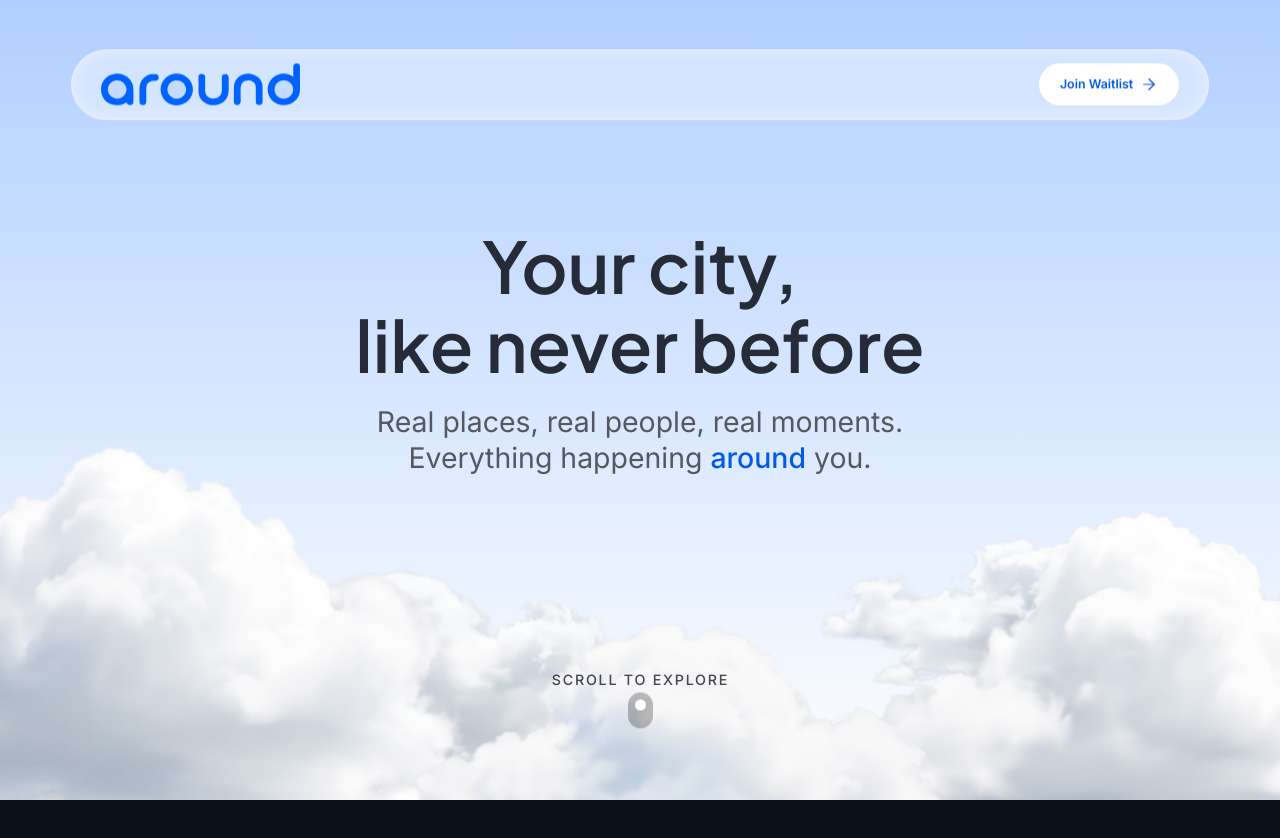
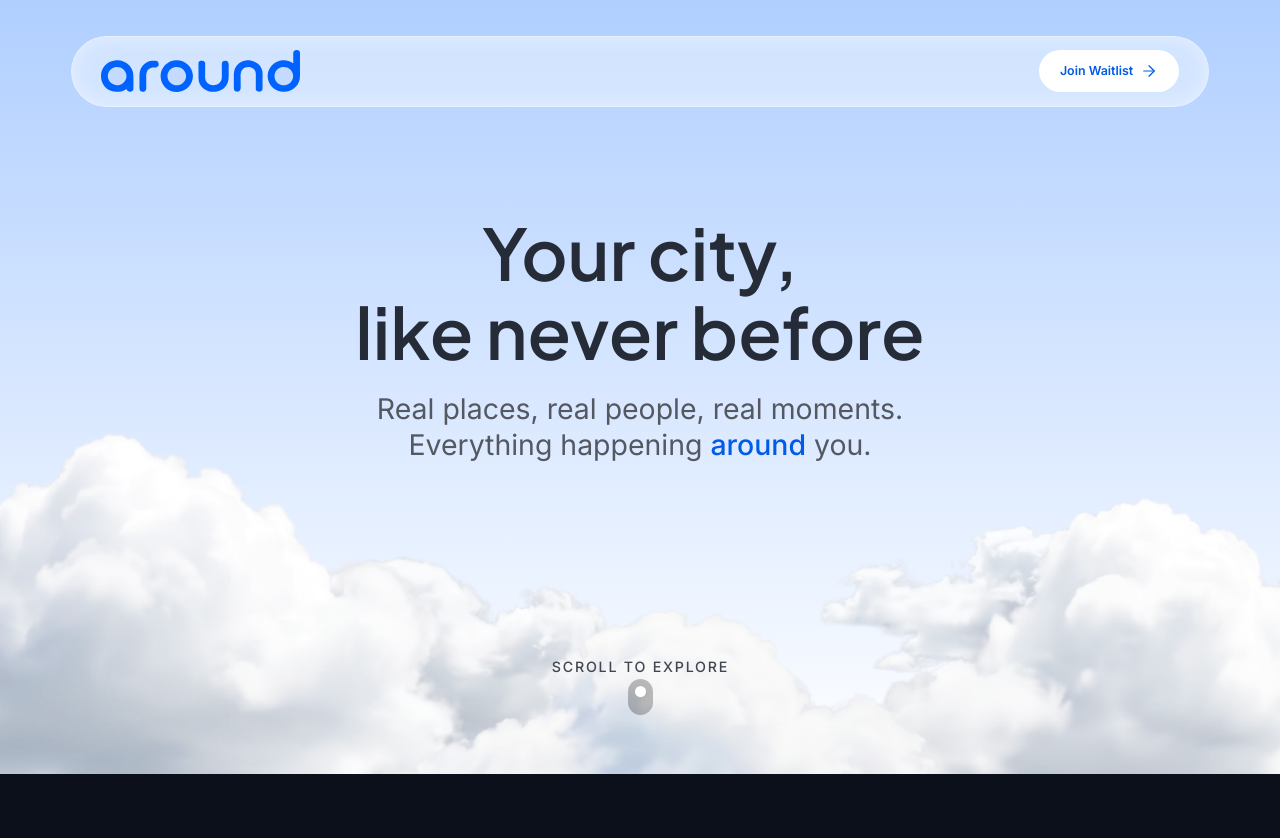
Before and after one commit to nishan1805/around-website, a React (Vite) app: page / in a window 1280 px wide. Shown: the top 838 px of the page. Built offline with nearby package versions, Linux system fonts and the light colour scheme.

Commit message:
undo last changes

```diff
--- a/src/components/AnimatedExperience.jsx
+++ b/src/components/AnimatedExperience.jsx
@@ -326,7 +326,6 @@ function DesktopAnimatedScene() {
           <img src={assets.finalCity} alt="" decoding="async" fetchPriority="low" />
           <span />
         </div>
-        <div className="animated-scene__desktop-stage">
         <LandingHeader />
         <div className="desktop-hero__copy animated-scene__hero-copy">
           <h1>Your city,<br />like never before</h1>
@@ -353,7 +352,6 @@ function DesktopAnimatedScene() {
           <LaunchCTA />
         </div>
         <WaitlistForm className="desktop-state__form animated-scene__form" />
-        </div>
       </section>
     </div>
   )
--- a/src/styles/landing.css
+++ b/src/styles/landing.css
@@ -27,21 +27,8 @@
 }
 
 .animated-scene--desktop {
-  height: 100vh;
-  height: 100svh;
+  aspect-ratio: 1440 / 870;
   background: var(--primary-50);
-}
-
-.animated-scene__desktop-stage {
-  position: absolute;
-  z-index: 2;
-  top: 50%;
-  left: 50%;
-  width: min(100%, 165.5172vh);
-  width: min(100%, 165.5172svh);
-  aspect-ratio: 1440 / 870;
-  transform: translate(-50%, -50%);
-  container-type: inline-size;
 }
 
 .animated-scene__sky {
```
Lines whose indentation alone changed are shown as unchanged.
